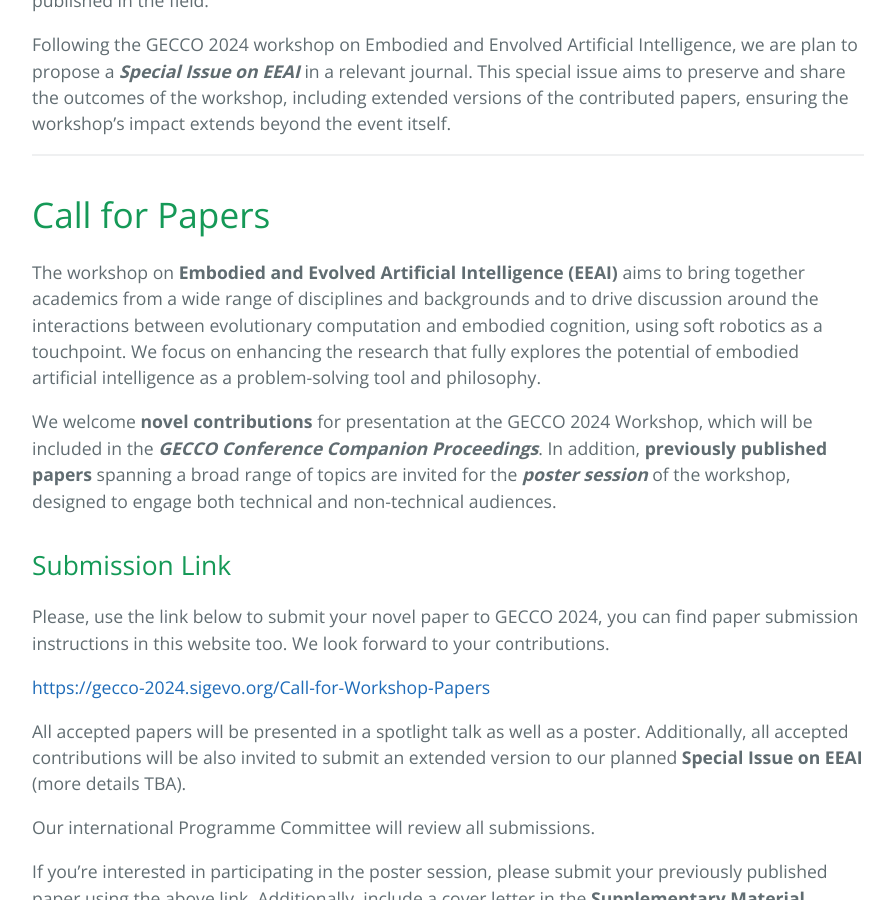
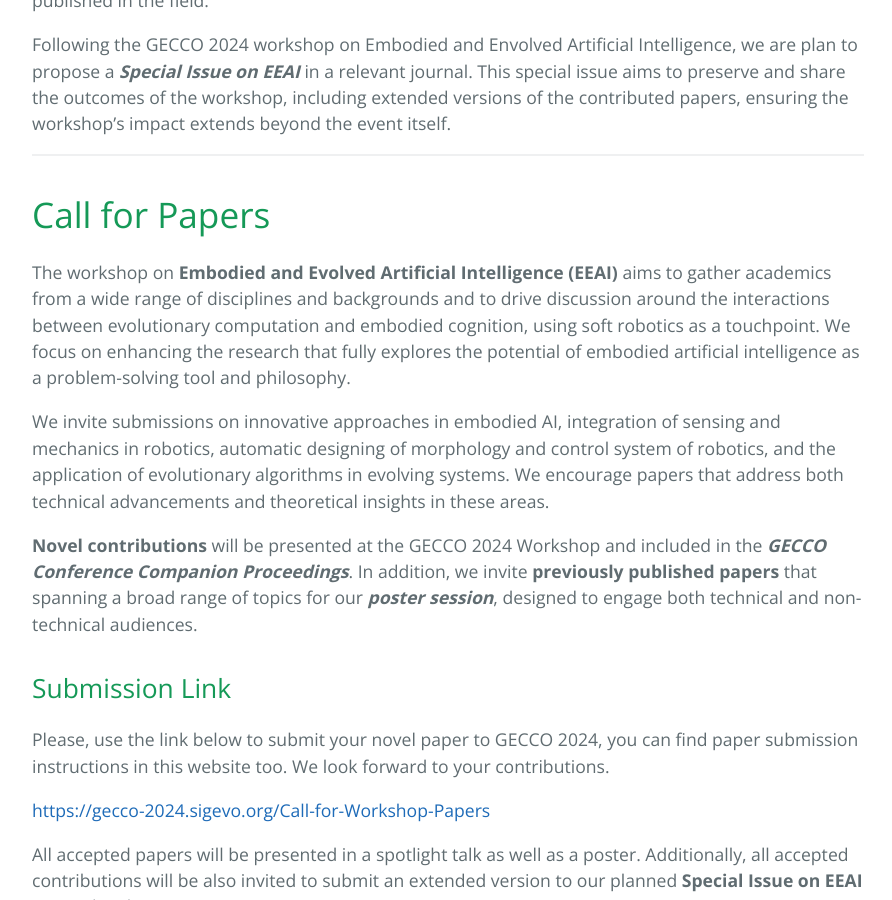
Before and after one commit to EAI-EvlSoRo/EAI-EvlSoRo.github.io, a Jekyll site: the page built from index.md, in a window 1280 px wide and 900 px high, scrolled down 1655 px. Shown: the whole window, without its empty margins (192-1084 px from the left). Built offline with Jekyll 4.4.1, drawn with Linux system fonts in a browser that asks for light colours.

Commit message:
Update index.md

```diff
--- a/index.md
+++ b/index.md
@@ -38,10 +38,12 @@
 <a id="cfp" />
 # Call for Papers
 
-The workshop on **Embodied and Evolved Artificial Intelligence (EEAI)** aims to bring together academics from a wide range of disciplines and backgrounds and to drive discussion around the interactions between evolutionary computation and embodied cognition, using soft robotics as a touchpoint.
+The workshop on **Embodied and Evolved Artificial Intelligence (EEAI)** aims to gather academics from a wide range of disciplines and backgrounds and to drive discussion around the interactions between evolutionary computation and embodied cognition, using soft robotics as a touchpoint.
 We focus on enhancing the research that fully explores the potential of embodied artificial intelligence as a problem-solving tool and philosophy.
 
-We welcome **novel contributions** for presentation at the GECCO 2024 Workshop, which will be included in the **_GECCO Conference Companion Proceedings_**. In addition, **previously published papers** spanning a broad range of topics are invited for the **_poster session_** of the workshop, designed to engage both technical and non-technical audiences.
+We invite submissions on innovative approaches in embodied AI, integration of sensing and mechanics in robotics, automatic designing of morphology and control system of robotics, and the application of evolutionary algorithms in evolving systems. We encourage papers that address both technical advancements and theoretical insights in these areas.
+
+**Novel contributions** will be presented at the GECCO 2024 Workshop and included in the **_GECCO Conference Companion Proceedings_**. In addition, we invite **previously published papers** that spanning a broad range of topics for our **_poster session_**, designed to engage both technical and non-technical audiences.
 
 ## Submission Link
 
```
